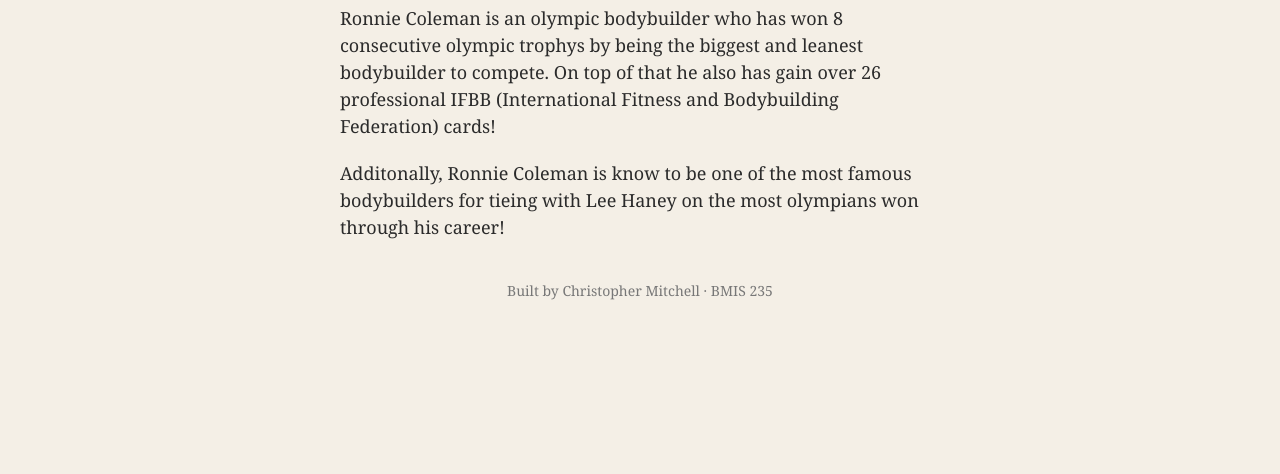
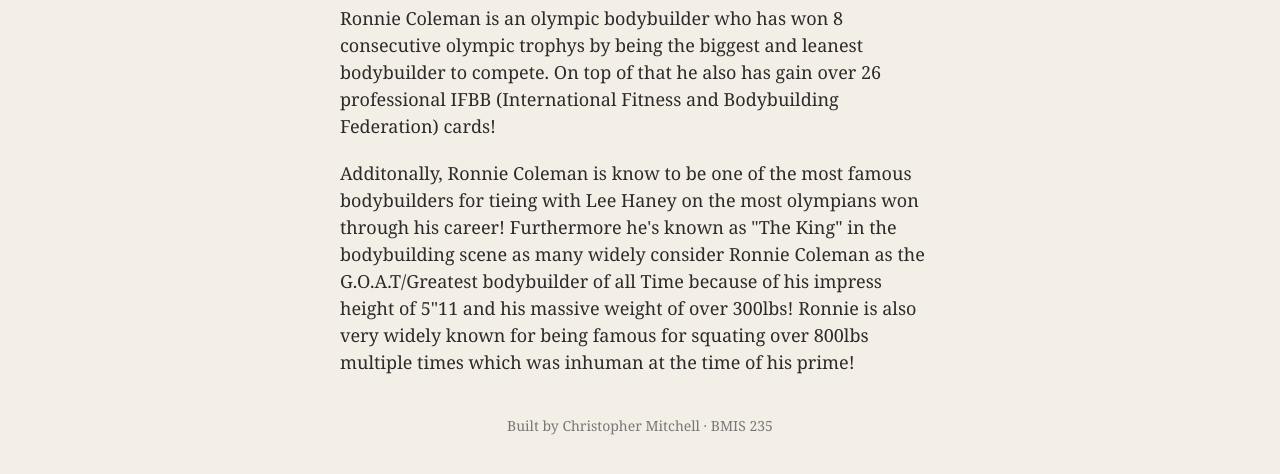
Before and after one commit to Codes4-Gu/bmis235-html-3, a plain HTML site: page ronnie.html in a window 1280 px wide. Shown: the part 190-664 px from the top of the page. Drawn offline with Linux system fonts and the light colour scheme.

Commit message:
Update ronnie.html

```diff
--- a/ronnie.html
+++ b/ronnie.html
@@ -30,7 +30,7 @@
 
 <h1>8x Olympian Ronnie Coleman</h1>
 <p>Ronnie Coleman is an olympic bodybuilder who has won 8 consecutive olympic trophys by being the biggest and leanest bodybuilder to compete. On top of that he also has gain over 26 professional IFBB (International Fitness and Bodybuilding Federation) cards!</p>
-<p>Additonally, Ronnie Coleman is know to be one of the most famous bodybuilders for tieing with Lee Haney on the most olympians won through his career! </p>
+<p>Additonally, Ronnie Coleman is know to be one of the most famous bodybuilders for tieing with Lee Haney on the most olympians won through his career! Furthermore he's known as "The King" in the bodybuilding scene as many widely consider Ronnie Coleman as the G.O.A.T/Greatest bodybuilder of all Time because of his impress height of 5"11 and his massive weight of over 300lbs! Ronnie is also very widely known for being famous for squating over 800lbs multiple times which was inhuman at the time of his prime! </p>
 
 <!-- Footer: fill in your name -->
 <footer>Built by Christopher Mitchell &middot; BMIS 235</footer>
```
